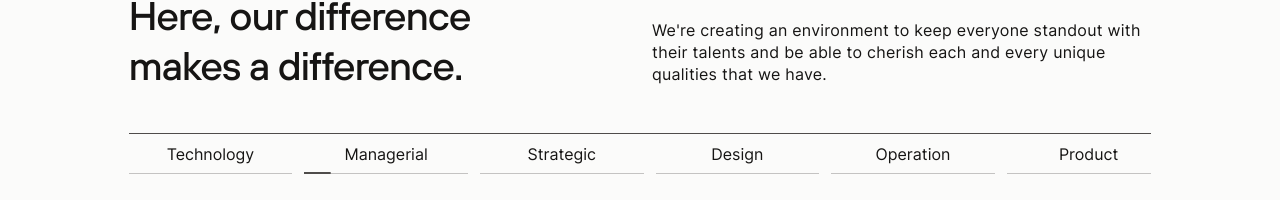
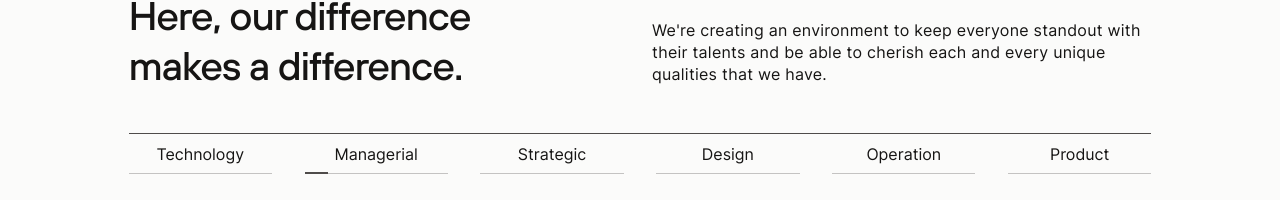
Before and after one commit to FelineJTD/braga-technologies-main-site, a Next.js app: page /company/culture in a window 1280 px wide. Shown: the part 2233-2433 px from the top of the page. Built offline with nearby package versions, Linux system fonts and the light colour scheme; grey boxes are pictures that could not be loaded.

Commit message:
change min w

```diff
--- a/components/section-team.js
+++ b/components/section-team.js
@@ -51,7 +51,7 @@ export default function Team({departments, page}) {
         { departments.map((department, index) => (
           <button
             ref={el => deptRef.current[index] = el} key={index}
-            className={`${selectedDepartmentIdx === index ? 'buttonSelectionTimedSelected' : 'buttonSelection'} ${page === 'career' ? 'min-w-[6rem]' : 'min-w-[16%]'} font-normal relative`}
+            className={`${selectedDepartmentIdx === index ? 'buttonSelectionTimedSelected' : 'buttonSelection'} ${page === 'career' ? 'min-w-[6rem]' : 'min-w-[14%]'} font-normal relative`}
             onClick={() => setSelectedDepartmentIdx(index)}
           >{department.title}</button>
         )) }
```
